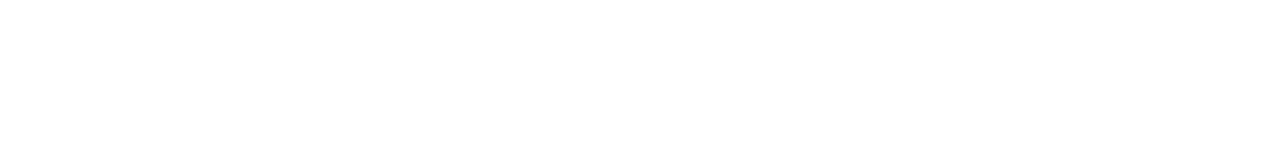
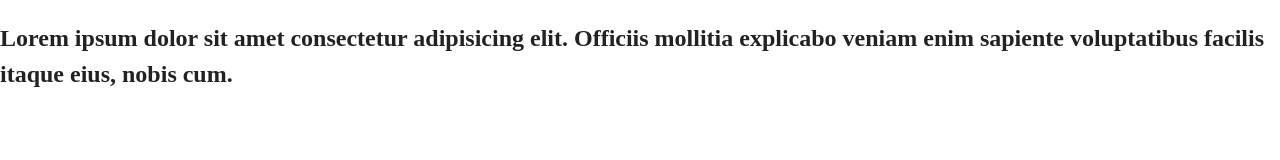
Before and after one commit to Nigohmahram/javaScript, a plain HTML site: page index.html in a window 1280 px wide. Drawn offline with Linux system fonts and the light colour scheme.

Commit message:
js plain

```diff
--- a/index.html
+++ b/index.html
@@ -5,14 +5,14 @@
      <meta charset="UTF-8">
      <meta http-equiv="X-UA-Compatible" content="IE=edge">
      <meta name="viewport" content="width=device-width, initial-scale=1.0">
-     <title>Project</title>
+     <title>JavaScript</title>
      <link rel="stylesheet" href="style/normalize.css">
      <link rel="stylesheet" href="style/style.css">
 </head>
 
 <body>
 
-
+<h2>Lorem ipsum dolor sit amet consectetur adipisicing elit. Officiis mollitia explicabo veniam enim sapiente voluptatibus facilis itaque eius, nobis cum.</h2>
 
 
 
```
Also changed, not shown: js/main.js (+91 -0 lines).
